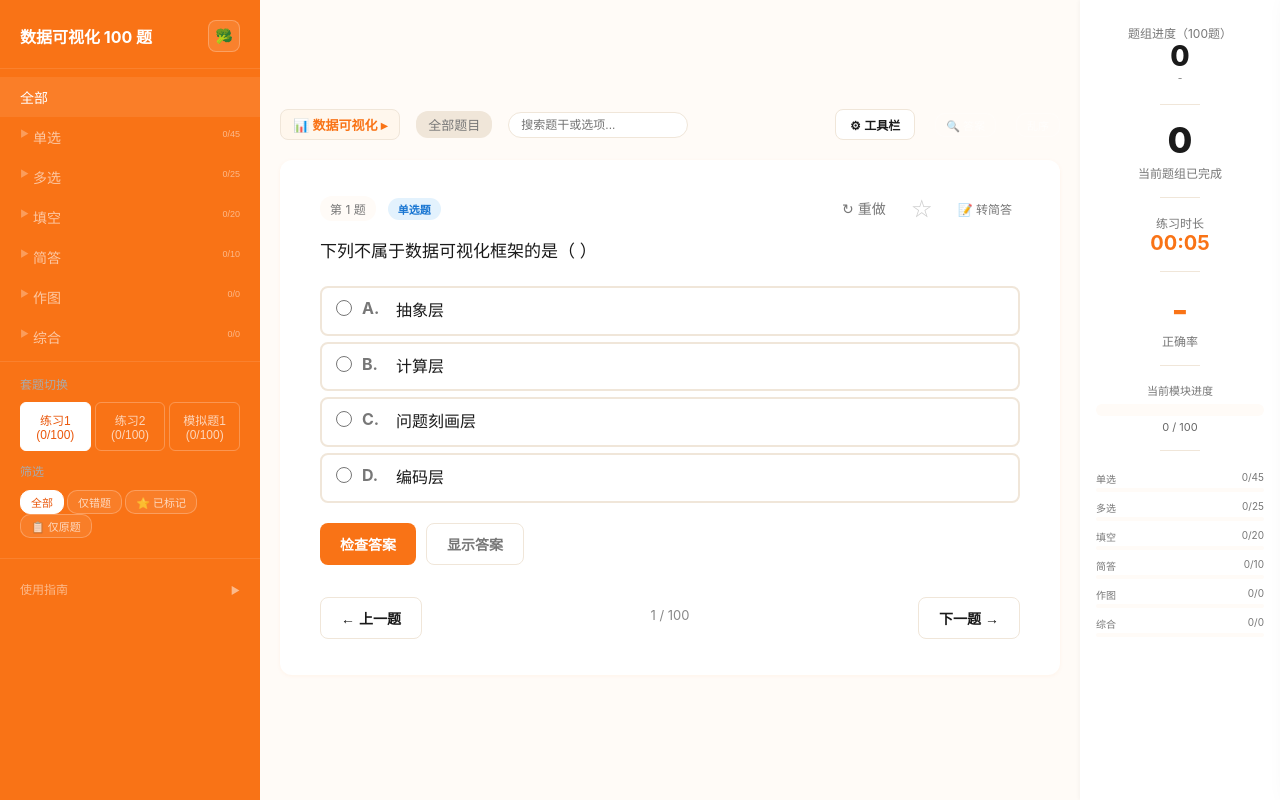
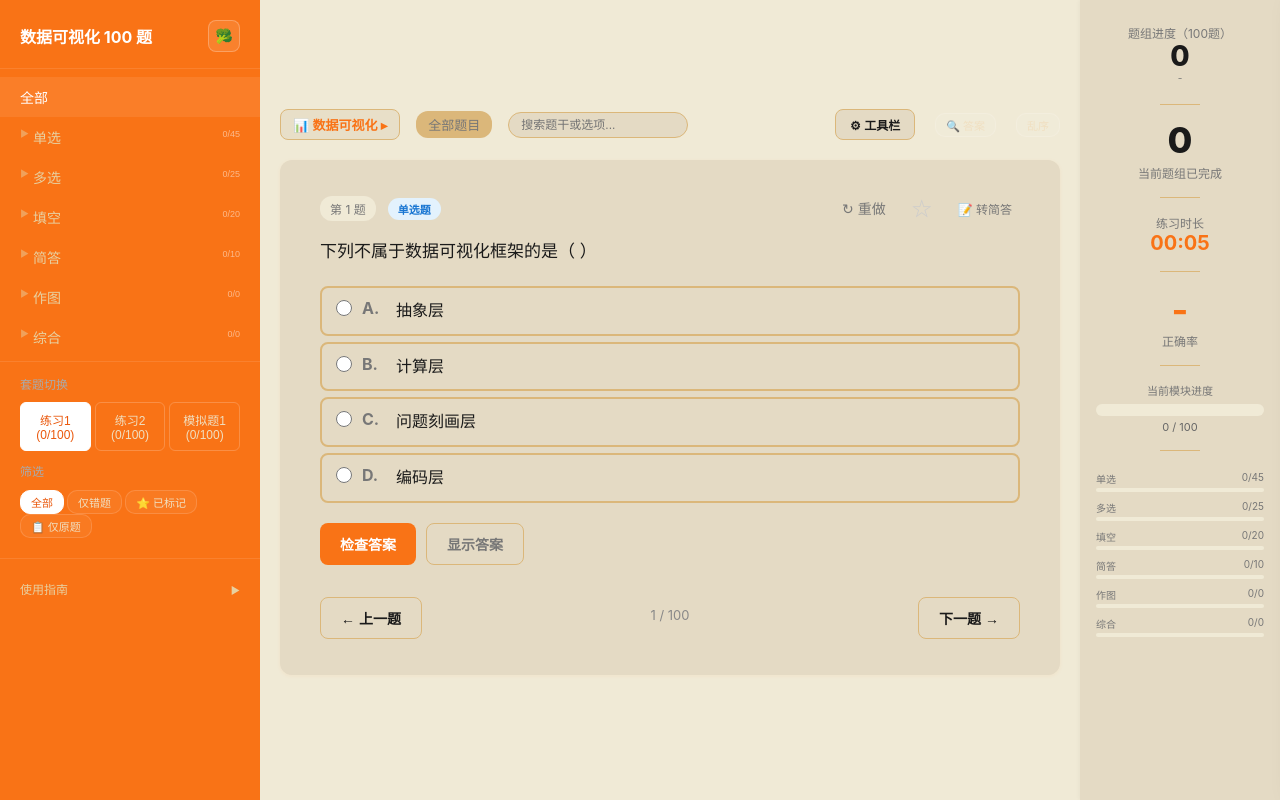
Before and after one commit to emanon312/quiz-hub, a plain HTML site: page subjects/dataviz/dataviz.html in a window 1280 px wide. Drawn offline with Linux system fonts and the light colour scheme.

Commit message:
feat: 橙色主题改为卡其色调 - 侧边栏淡卡其文字、界面淡卡其背景、卡片微橙边框

```diff
--- a/css/app.css
+++ b/css/app.css
@@ -1,23 +1,23 @@
 /* ═══════ 双主题系统 ═══════ */
-:root{--primary:#f97316;--primary-dark:#ea580c;--danger:#f44336;--warning:#f9a825;--success:#4caf50;--sidebar-bg:#f97316;--sidebar-text:#fff;--bg-page:#fffbf7;--text:#1a1a1a;--text-muted:#777;--card-bg:#fff;--border:#f0e6d9;--radius:8px;--shadow:0 1px 4px rgba(249,115,22,.06);--accent-light:#fff7ed;--accent-dark:#c2410c;--qnum-bg:#f0e6d9;--qnum-text:#888;--qnum-border:#ddd;--opt-hover-bg:#fff7ed;--input-bg:#fff;--input-border:#e0e0e0;--answer-bg:#fff7ed;--answer-border:#fed7aa}
+:root{--primary:#f97316;--primary-dark:#ea580c;--danger:#f44336;--warning:#f9a825;--success:#4caf50;--sidebar-bg:#f97316;--sidebar-text:#fff;--bg-page:#f0ead6;--text:#1a1a1a;--text-muted:#777;--card-bg:#e4dac4;--border:#dbb77a;--radius:8px;--shadow:0 1px 4px rgba(249,115,22,.06);--accent-light:#e8dfc8;--accent-dark:#c2410c;--qnum-bg:#f0e6d9;--qnum-text:#888;--qnum-border:#ddd;--opt-hover-bg:#e8dfc8;--input-bg:#fff;--input-border:#e0e0e0;--answer-bg:#e8dfc8;--answer-border:#dbb77a}
 [data-theme="green"]{--primary:#22c55e;--primary-dark:#16a34a;--sidebar-bg:#0a0f0a;--sidebar-text:#e8e8e8;--bg-page:#0a0f0a;--text:#e8e8e8;--text-muted:#666;--card-bg:#0f1a0f;--border:#1a2e1a;--shadow:0 1px 4px rgba(22,163,74,.08);--accent-light:#132a13;--accent-dark:#4ade80;--qnum-bg:#1a2e1a;--qnum-text:#888;--qnum-border:#2a3e2a;--opt-hover-bg:#132a13;--input-bg:#1a2e1a;--input-border:#2a3e2a;--answer-bg:#0f1f0f;--answer-border:#1a3a1a}
 
 /* —— 橙色主题侧边栏元素修正 —— */
 html:not([data-theme="green"]) .module-btn .type-q-count{color:rgba(255,255,255,.5)}
-html:not([data-theme="green"]) .shortcuts{color:rgba(255,255,255,.6)}
+html:not([data-theme="green"]) .shortcuts{color:#e8d0a0}
 html:not([data-theme="green"]) .shortcuts .kbd{background:rgba(255,255,255,.18);color:rgba(255,255,255,.85)}
-html:not([data-theme="green"]) .shortcuts-toggle{color:rgba(255,255,255,.5)}
-html:not([data-theme="green"]) .set-tab{border-color:rgba(255,255,255,.25);color:rgba(255,255,255,.7)}
+html:not([data-theme="green"]) .shortcuts-toggle{color:#e8d0a0}
+html:not([data-theme="green"]) .set-tab{border-color:rgba(255,255,255,.2);color:#f0dfc0}
 html:not([data-theme="green"]) .set-tab.active{background:#fff;color:#ea580c;border-color:#fff}
 html:not([data-theme="green"]) .qnum-dot{background:rgba(255,255,255,.15);color:rgba(255,255,255,.8);border-color:rgba(255,255,255,.2)}
 html:not([data-theme="green"]) .qnum-dot.done-right{background:rgba(255,255,255,.25);border-color:#4caf50;color:#c8e6c9}
 html:not([data-theme="green"]) .qnum-dot.done-wrong{background:rgba(255,255,255,.2);border-color:#f44336;color:#ffcdd2}
 html:not([data-theme="green"]) .qnum-dot.current{border-color:#fff;box-shadow:0 0 8px rgba(255,255,255,.4);color:#fff}
-html:not([data-theme="green"]) .filter-chip{border-color:rgba(255,255,255,.25);color:rgba(255,255,255,.7);background:rgba(255,255,255,.08)}
+html:not([data-theme="green"]) .filter-chip{border-color:rgba(255,255,255,.15);color:#f0dfc0;background:rgba(255,255,255,.05)}
 html:not([data-theme="green"]) .filter-chip.active{background:#fff;color:#ea580c;border-color:#fff}
 html:not([data-theme="green"]) .subject-switcher{border-color:rgba(255,255,255,.15)}
-html:not([data-theme="green"]) .subject-switcher-toggle{color:rgba(255,255,255,.6)}
-html:not([data-theme="green"]) .subject-switcher-item{color:rgba(255,255,255,.5)}
+html:not([data-theme="green"]) .subject-switcher-toggle{color:#e8d0a0}
+html:not([data-theme="green"]) .subject-switcher-item{color:#e8d0a0}
 html:not([data-theme="green"]) .subject-switcher-item:hover{background:rgba(255,255,255,.12);color:#fff}
 html:not([data-theme="green"]) .subject-switcher-item.active{background:#fff;color:#ea580c}
 html:not([data-theme="green"]) .theme-toggle-btn{border-color:rgba(255,255,255,.25);background:rgba(255,255,255,.1)}
@@ -35,7 +35,7 @@
 .sidebar::-webkit-scrollbar-thumb:hover{background:rgba(255,255,255,.22)}
 .sidebar{scrollbar-width:thin;scrollbar-color:rgba(255,255,255,.12) transparent}
 
-.module-btn{display:block;width:100%;text-align:left;padding:10px 20px;border:none;background:none;color:rgba(255,255,255,.6);font-size:14px;cursor:pointer;transition:.2s;position:relative}
+.module-btn{display:block;width:100%;text-align:left;padding:10px 20px;border:none;background:none;color:#e8d0a0;font-size:14px;cursor:pointer;transition:.2s;position:relative}
 .module-btn:hover,.module-btn.active{background:rgba(255,255,255,.08);color:#fff}
 .module-btn .badge{float:right;font-size:11px;background:rgba(255,255,255,.15);padding:2px 8px;border-radius:10px}
 .module-btn .done-badge{float:right;font-size:11px;color:var(--primary)}
```
